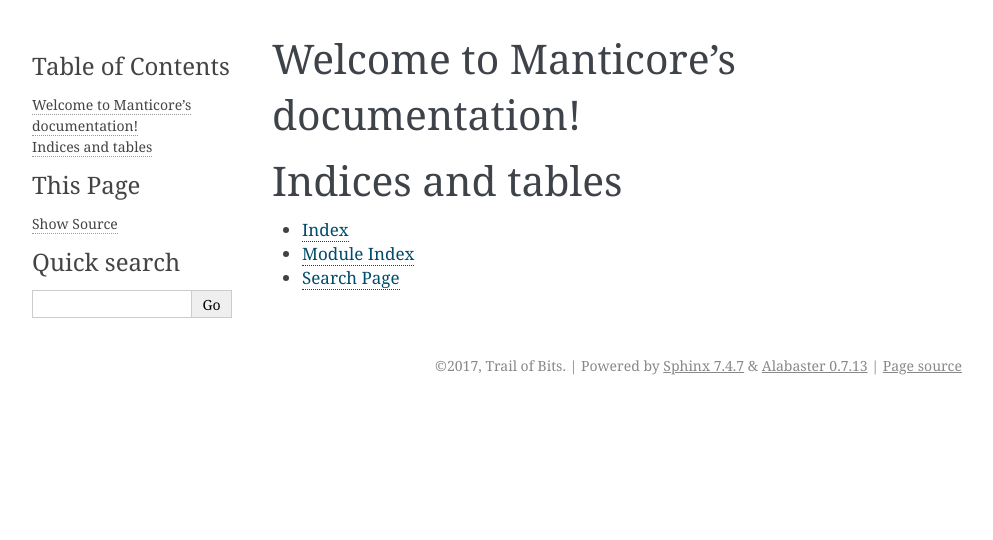
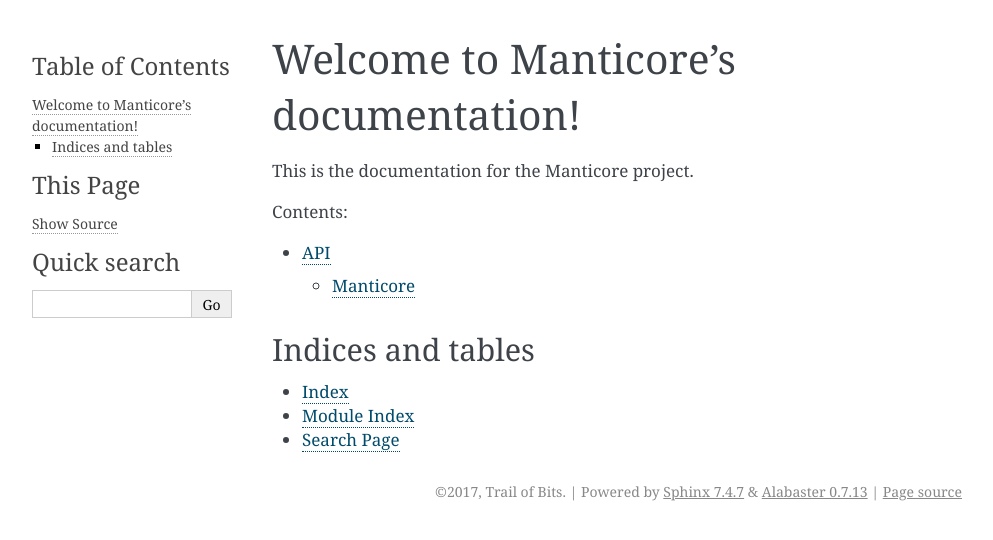
Before and after one commit to trailofbits/manticore, a Sphinx documentation site: the page built from docs/index.rst, in a window 1280 px wide. Shown: the top 540 px of the page, without its empty margins (148-1141 px from the left). Built offline with Sphinx 7.4.7, drawn with Linux system fonts in a browser that asks for light colours; some of the changed lines change nothing that is shown.

Commit message:
Edit index.rst

```diff
--- a/docs/index.rst
+++ b/docs/index.rst
@@ -1,19 +1,17 @@
-.. Manticore documentation master file, created by
-   sphinx-quickstart on Fri Mar 10 18:04:51 2017.
-   You can adapt this file completely to your liking, but it should at least
-   contain the root `toctree` directive.
-
 Welcome to Manticore's documentation!
 =====================================
+
+This is the documentation for the Manticore project.
 
 .. toctree::
    :maxdepth: 2
    :caption: Contents:
 
+   api
 
 
 Indices and tables
-==================
+------------------
 
 * :ref:`genindex`
 * :ref:`modindex`
```
